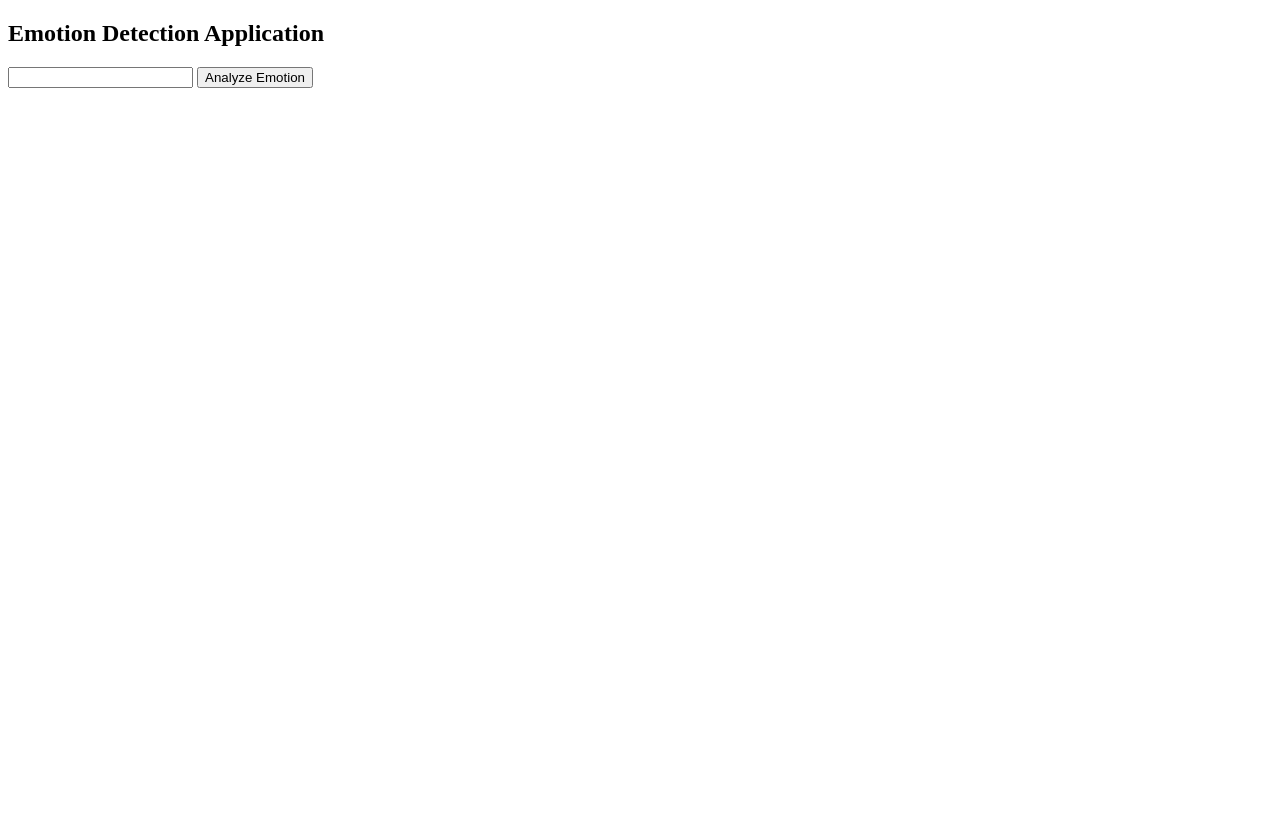
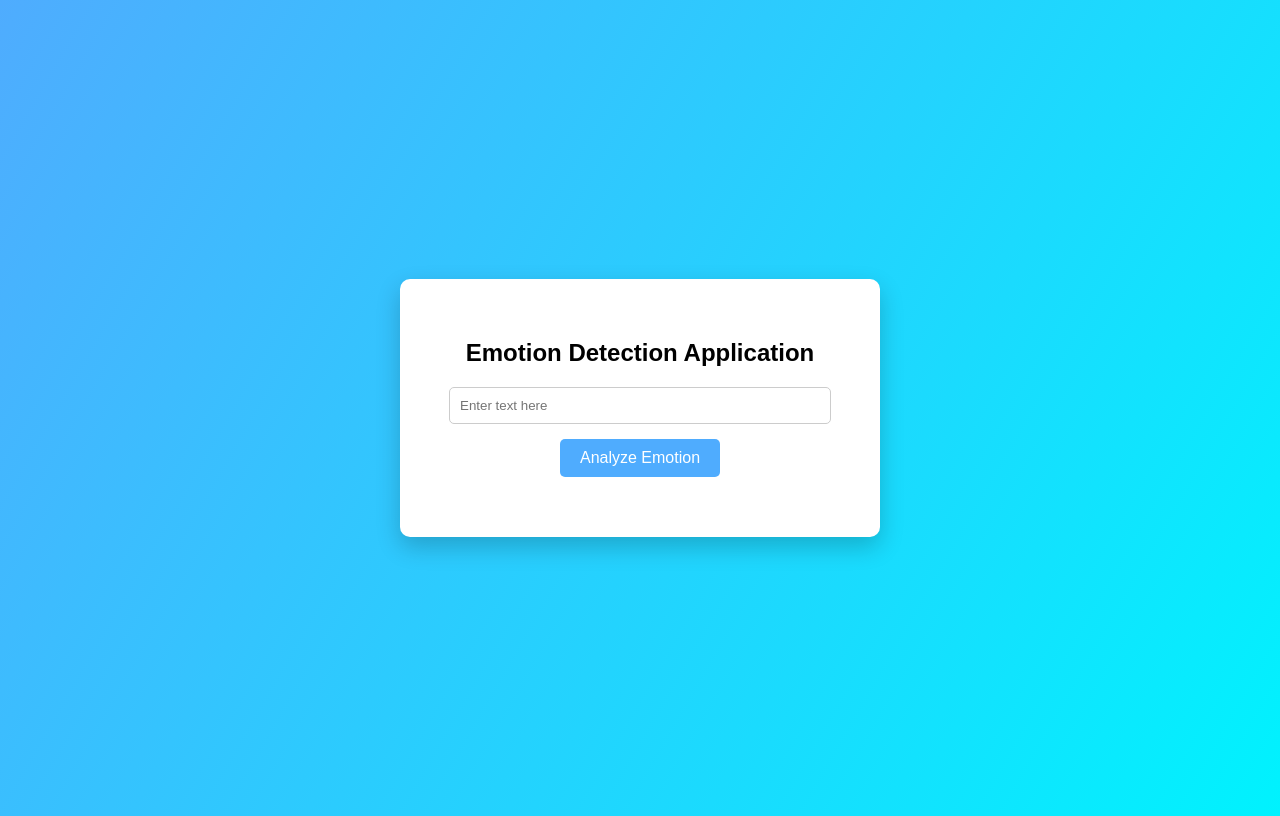
Before and after one commit to anurodh2100/emotion-detector, a Flask app: page / in a window 1280 px wide. Before the commit the page ends 88 px from the top, so only its background shows below. Run offline with Flask 3, Linux system fonts and the light colour scheme.

Commit message:
Improved UI design

```diff
--- a/templates/index.html
+++ b/templates/index.html
@@ -3,16 +3,75 @@
 <head>
 <title>Emotion Detector</title>
 <script src="/static/mywebscript.js"></script>
+
+<style>
+body{
+    font-family: Arial, Helvetica, sans-serif;
+    background: linear-gradient(120deg,#4facfe,#00f2fe);
+    height:100vh;
+    display:flex;
+    justify-content:center;
+    align-items:center;
+}
+
+.container{
+    background:white;
+    padding:40px;
+    border-radius:10px;
+    width:400px;
+    text-align:center;
+    box-shadow:0 10px 25px rgba(0,0,0,0.2);
+}
+
+h2{
+    margin-bottom:20px;
+}
+
+input{
+    width:90%;
+    padding:10px;
+    border-radius:5px;
+    border:1px solid #ccc;
+    margin-bottom:15px;
+}
+
+button{
+    padding:10px 20px;
+    background:#4facfe;
+    border:none;
+    color:white;
+    font-size:16px;
+    border-radius:5px;
+    cursor:pointer;
+}
+
+button:hover{
+    background:#007bff;
+}
+
+#system_response{
+    margin-top:20px;
+    font-weight:bold;
+}
+</style>
+
 </head>
 
 <body>
 
+<div class="container">
+
 <h2>Emotion Detection Application</h2>
 
-<input type="text" id="textToAnalyze">
+<input type="text" id="textToAnalyze" placeholder="Enter text here">
+
+<br>
+
 <button onclick="RunSentimentAnalysis()">Analyze Emotion</button>
 
 <div id="system_response"></div>
 
+</div>
+
 </body>
 </html>
```
